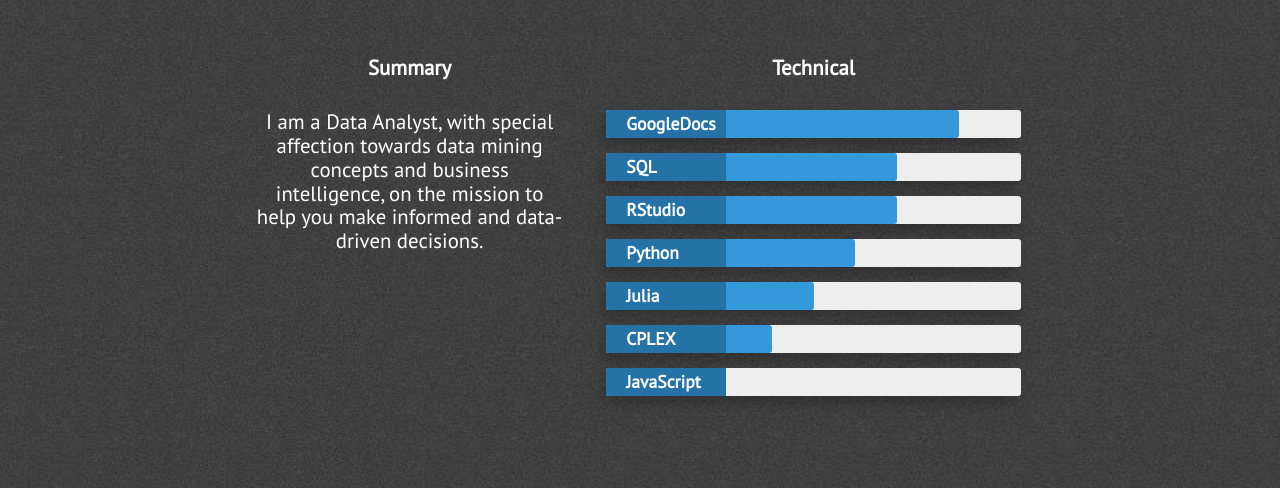
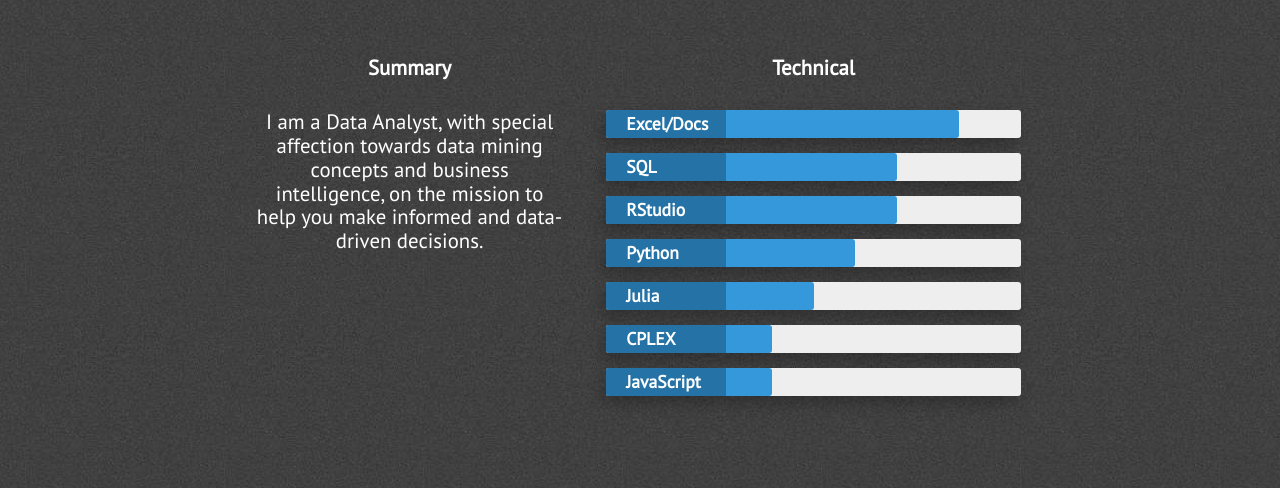
Before and after one commit to Yeznach/michaljeznach.github.io, a Jekyll site: the page built from index.html, in a window 1280 px wide and 900 px high, scrolled down 2097 px. Shown: the part 148-636 px from the top of the window. Built offline with Jekyll 4.4.1, drawn with Linux system fonts in a browser that asks for light colours; nearby versions of some CDN libraries.

Commit message:
Update skills.html

```diff
--- a/_includes/skills.html
+++ b/_includes/skills.html
@@ -15,7 +15,7 @@
                     <h3 class="center-align skills-subsection">Technical</h3>
                     <div class="progress-bars">
                         <div class="skillbar clearfix " data-percent="85%">
-                            <div class="skillbar-title" style="background: #2980b9;"><span>GoogleDocs</span></div>
+                            <div class="skillbar-title" style="background: #2980b9;"><span>Excel/Docs</span></div>
                             <div class="skillbar-bar" style="background: #3498db;"></div>
                         </div> <!-- End Skill Bar -->
 
@@ -45,7 +45,7 @@
                             <div class="skillbar-bar" style="background: #3498db;"></div>
                         </div> <!-- End Skill Bar -->
 
-                        <div class="skillbar clearfix " data-percent="20%">
+                        <div class="skillbar clearfix " data-percent="40%">
                             <div class="skillbar-title" style="background: #2980b9"><span>JavaScript</span></div>
                             <div class="skillbar-bar" style="background: #3498db"></div>
                         </div> <!-- End Skill Bar -->
```
